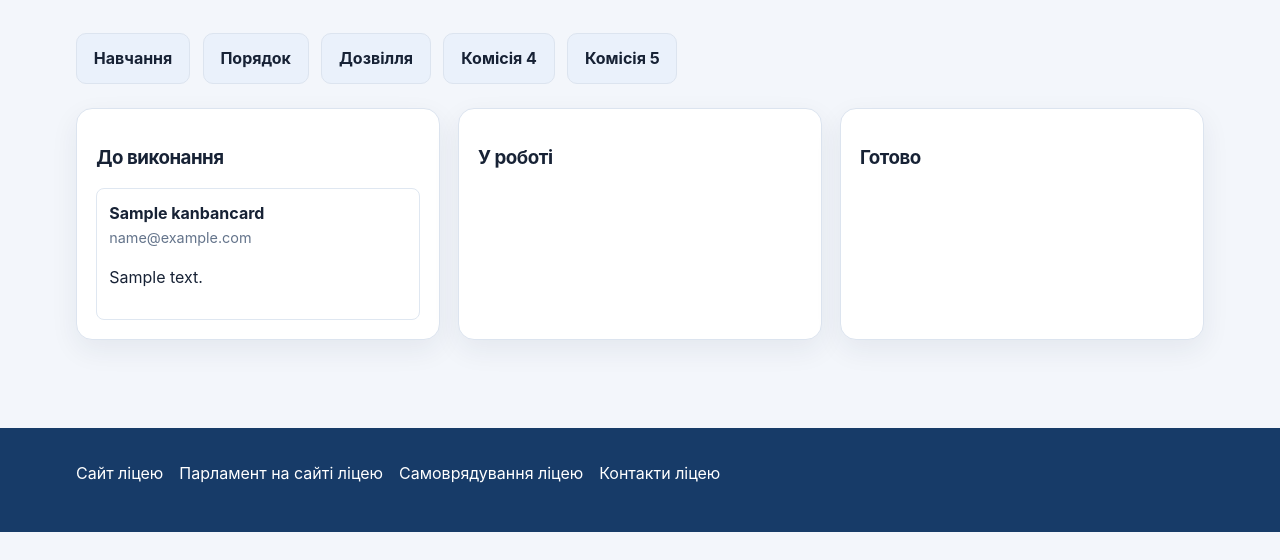
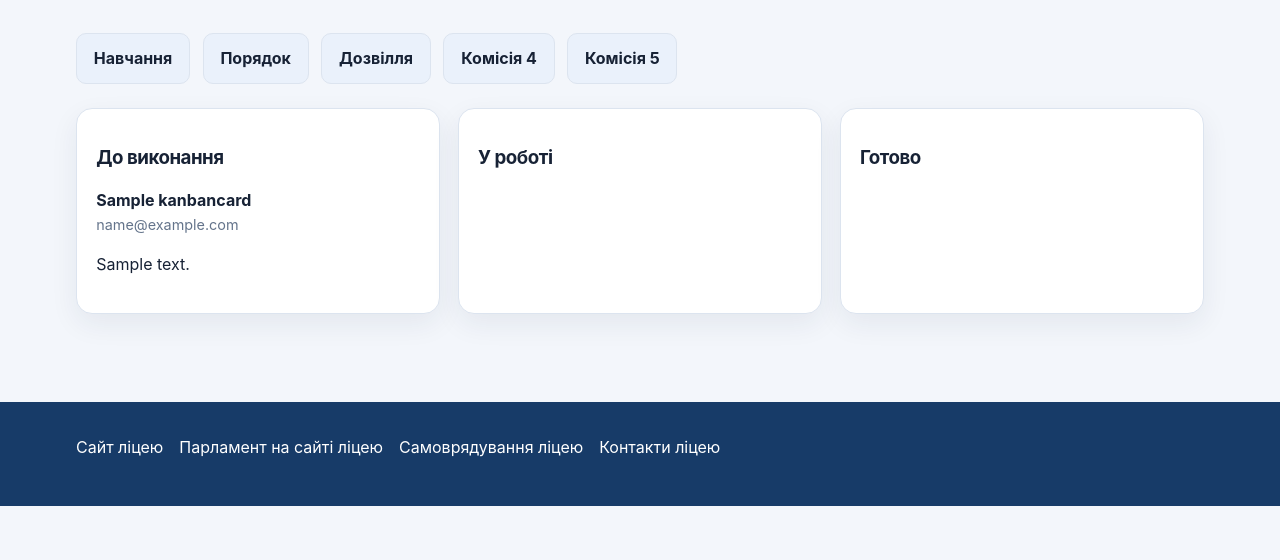
Before and after one commit to ballzdb/parlament-online, a Django app: page /kanban/ in a window 1280 px wide. Shown: the part 156-716 px from the top of the page. Run offline with Django 5.2, Linux system fonts and the light colour scheme; data comes from the database, SQL or seed files in the repository; tables that the repository leaves empty hold one stand-in row (values such as "Sample post").

Commit message:
Polish existing page layouts

```diff
--- a/templates/kanban/board.html
+++ b/templates/kanban/board.html
@@ -12,13 +12,13 @@
   {% if commission %}
     <h2>{{ commission.name }}</h2>
   {% endif %}
-  <div class="grid">
+  <div class="grid kanban-grid">
     {% for status_key, status_label in status_columns %}
       <div class="card">
         <h3>{{ status_label }}</h3>
         {% for card in cards %}
           {% if card.status == status_key %}
-            <div style="border:1px solid #dfe7f1; border-radius:8px; padding:0.75rem; margin-top:0.75rem;">
+            <div class="kanban-card">
               <strong>{{ card.title }}</strong>
               <div class="meta">{{ card.assignee|default:'Без відповідального' }}</div>
               <p>{{ card.description|default:'Опис відсутній' }}</p>
```
